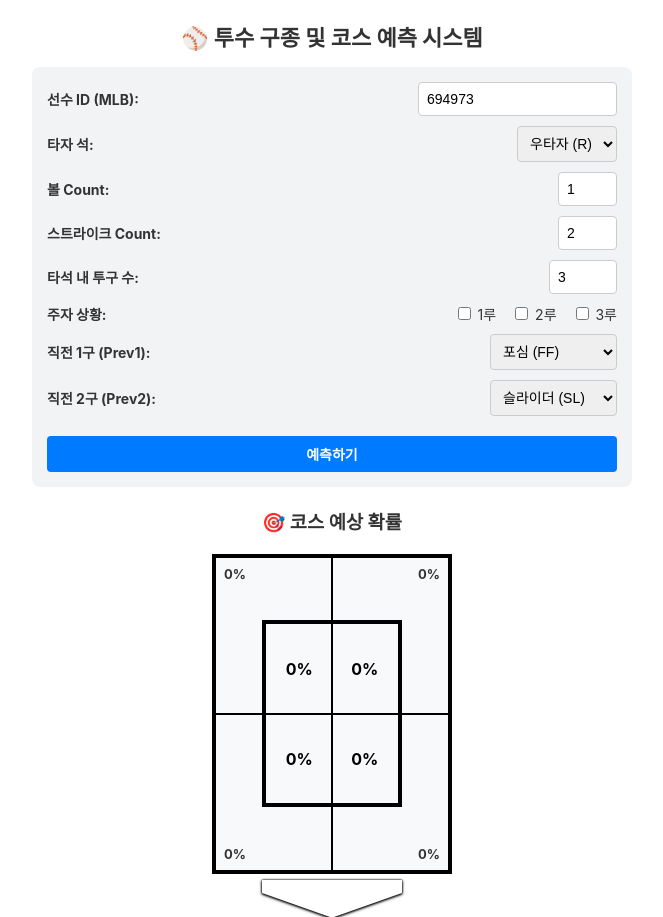
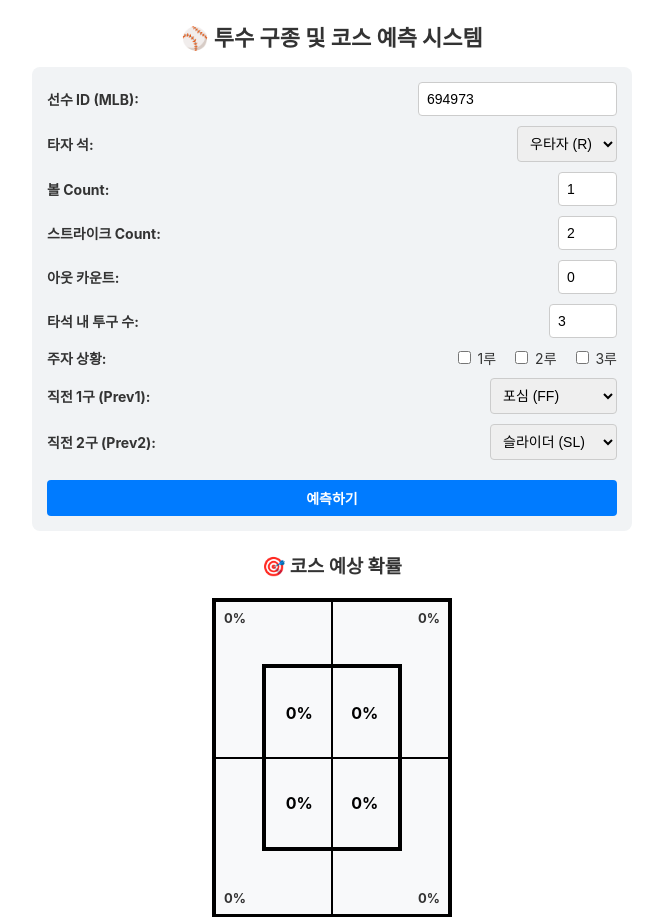
Before and after one commit to jise0oo3027-eng/baseball-app, a Flask app: page / in a window 1280 px wide. Shown: the top 917 px of the page, without its empty margins (308-971 px from the left). Run offline with Flask 3, Linux system fonts and the light colour scheme.

Commit message:
Update index.html

```diff
--- a/templates/index.html
+++ b/templates/index.html
@@ -275,6 +275,11 @@ button:hover { background-color: #0056b3; }
     </div>
 
     <div class="form-row">
+        <label for="outs_when_up">아웃 카운트:</label>
+        <input type="number" id="outs_when_up" value="0" min="0" max="2">
+    </div>
+
+    <div class="form-row">
         <label for="at_bat_pitch_number">타석 내 투구 수:</label>
         <input type="number" id="at_bat_pitch_number" value="3" min="1" max="10">
     </div>
@@ -364,6 +369,7 @@ async function getPrediction() {
         stand: document.getElementById('stand').value,
         balls: parseInt(document.getElementById('balls').value),
         strikes: parseInt(document.getElementById('strikes').value),
+        outs_when_up: parseInt(document.getElementById('outs_when_up').value),
         at_bat_pitch_number: parseInt(document.getElementById('at_bat_pitch_number').value),
         on_1b: document.getElementById('on_1b').checked ? 1 : 0,
         on_2b: document.getElementById('on_2b').checked ? 1 : 0,
@@ -404,7 +410,7 @@ async function getPrediction() {
                 }
             }
 
-            /* 2. 구종 확률 게이지 */
+            /* 2. 구종 예측 확률 게이지 */
             const predictionsDiv = document.getElementById('pitch-predictions');
             predictionsDiv.innerHTML = '';
             result.predictions.forEach(p => {
```
